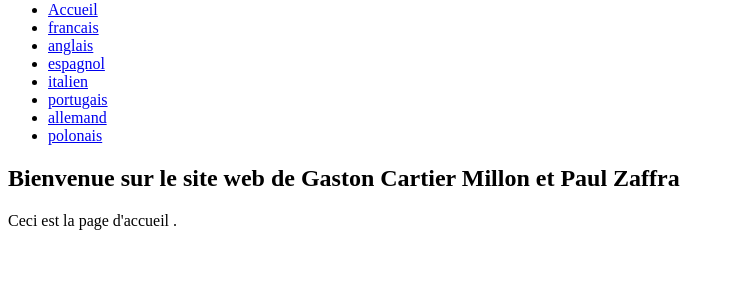
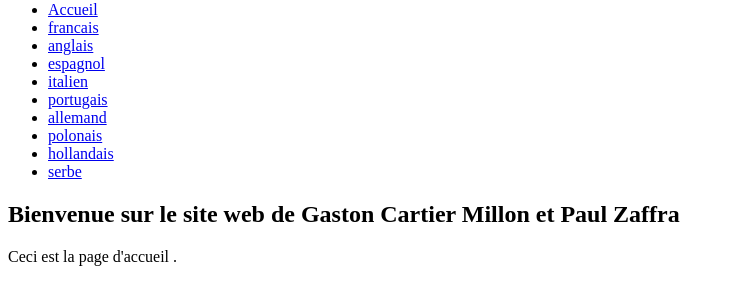
Before and after one commit to gastonlebg/project-gaston-cartier-millon-paul-zafra, a plain HTML site: page Index.html in a window 1280 px wide. Shown: the part 79-384 px from the top of the page, without its empty margins (0-735 px from the left). Drawn offline with Linux system fonts and the light colour scheme.

Commit message:
add serbe

```diff
--- a/Index.html
+++ b/Index.html
@@ -21,6 +21,8 @@
 	 <li><a href="portugais.html">portugais</a></li>
 	 <li><a href="allemand.html">allemand</a></li>
 	 <li><a href="polonais.html">polonais</a></li>
+	 <li><a href="hollandais.html">hollandais</a></li>
+	  <li><a href="serbe.html">serbe</a></li>
 
 
 
```
Also changed, not shown: serbe.html (added, +10 -0 lines).
